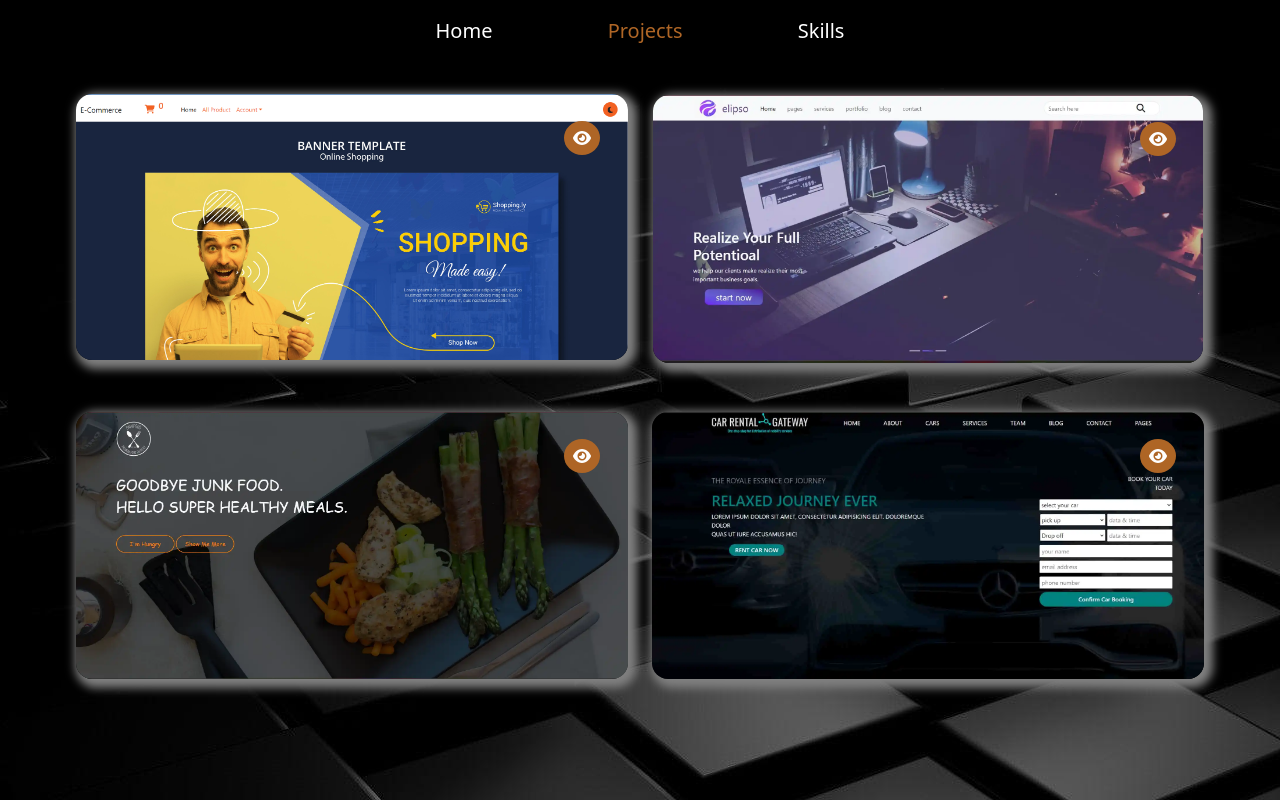
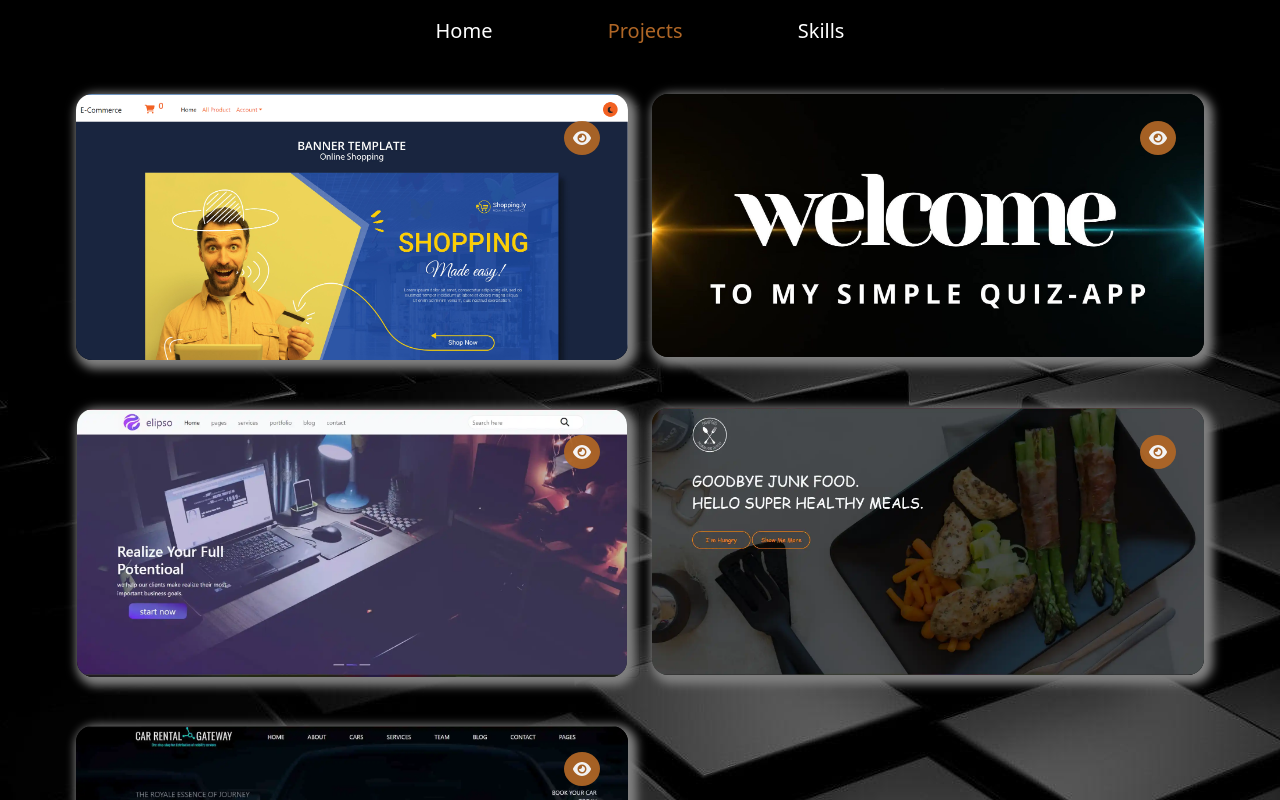
Before and after one commit to moustafa-abas/my_portfolio, a React (Vite) app: page /projects in a window 1280 px wide. Shown: the top 800 px of the page. Built offline with nearby package versions, Linux system fonts and the light colour scheme.

Commit message:
add new project

```diff
--- a/src/Projects.jsx
+++ b/src/Projects.jsx
@@ -2,6 +2,7 @@ import Header from "./Header"
 import carRental from'./assets/car rental.webp'
 import restaurant from'./assets/resturant.webp'
 import elipso from'./assets/elipso.webp'
+import quiz from'./assets/Black and Orange Modern Welcome to My Channel Video.jpg'
 import e_commerce from'./assets/e-commerce.png'
 import { FontAwesomeIcon } from '@fortawesome/react-fontawesome'
 import { faEye } from '@fortawesome/free-solid-svg-icons'
@@ -14,6 +15,10 @@ const Projects = () => {
     <div className="card  w-100 border-0 my-4">
         <img src={e_commerce} alt="" className="w-100" />
         <a href="https://e-commerce-lilac-five.vercel.app/" target="_blank" ><FontAwesomeIcon icon={faEye} fade style={{color:"#fff"}} className="icon"/></a>
+        </div>
+        <div className="card  w-100 border-0 my-4">
+        <img src={quiz} alt="" className="w-100 " />
+        <a href="https://quiz-app-gilt-delta.vercel.app/" target="_blank" ><FontAwesomeIcon icon={faEye} fade style={{color:"#fff"}} className="icon"/></a>
         </div>
       <div className="card  w-100   border- my-4">
         <img src={elipso} alt="" className="w-100" />
--- a/src/Skills.jsx
+++ b/src/Skills.jsx
@@ -20,6 +20,10 @@ return (
     <div className="one my-4 text-center " >
       <p className="text-uppercase mb-2">Bootstrap :</p>
 <progress value='1'/>
+</div>
+    <div className="one my-4 text-center " >
+      <p className="text-uppercase mb-2">Type Script :</p>
+<progress value='.7'/>
 </div>
 <div className="one my-4 text-center " >
       <p className="text-uppercase mb-2">React :</p>
--- a/src/style.scss
+++ b/src/style.scss
@@ -137,13 +137,11 @@ width: 50% !important;
 .projects{
 .card{
 background: none;
-
 img{
 border-radius: 16px;
 transition: all 1s;
 box-shadow: 4px 4px 10px 5px  gray;
 position: relative;
-
 }
 @media (min-width:567px) {
 width: 50% !important;
```
Also changed, not shown: src/assets/Black and Orange Modern Welcome to My Channel Video.jpg (added).
